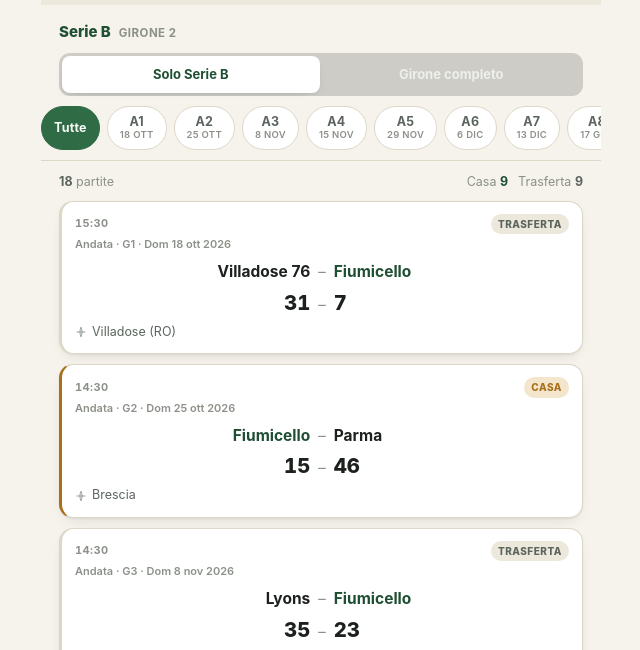
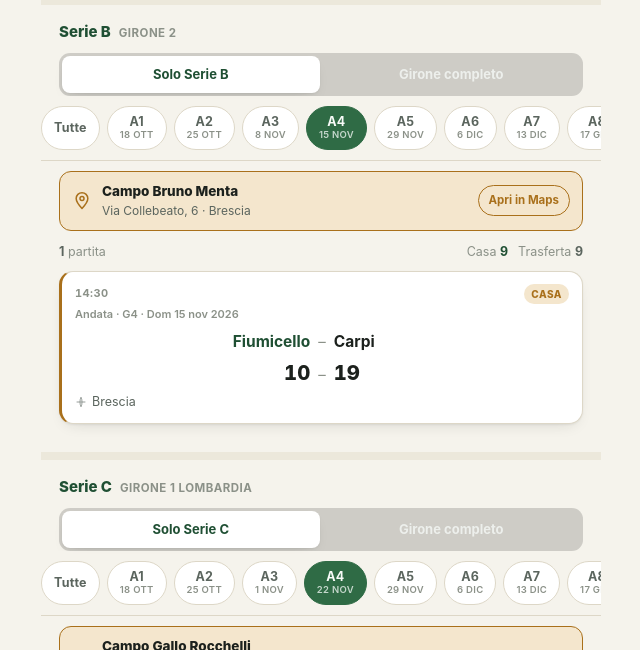
Before and after one commit to Max-Roversi/rugby-borgo-pubblico, a plain HTML site: page calendario-completo-2026-27.html in a window 1280 px wide. Shown: the part 147-797 px from the top of the page, without its empty margins (319-959 px from the left). Drawn offline with Linux system fonts and the light colour scheme.

Commit message:
Calendario combinato: all'apertura su ultima giornata giocata
Invece di "Tutte le giornate", Serie B e Serie C si aprono ciascuna
sull'ultima giornata con almeno un risultato inserito (si aggiorna da
sola a ogni nuovo risultato). "Solo Serie B/C" (non "Girone completo")
era già il default all'apertura.

Co-Authored-By: Claude Sonnet 5 <noreply@anthropic.com>

```diff
--- a/calendario-completo-2026-27.html
+++ b/calendario-completo-2026-27.html
@@ -747,7 +747,12 @@
       });
     });
 
-    var state = { tab: "fiu", giornata: null };
+    // all'apertura: ultima giornata con almeno un risultato inserito (non "Tutte")
+    var ultimaGiocata = null;
+    cfg.GIORNATE.forEach(function (g) {
+      if (g.m.some(function (m) { return m[4] != null; })) ultimaGiocata = gid(g);
+    });
+    var state = { tab: "fiu", giornata: ultimaGiocata };
 
     var chiprowEl = document.getElementById("chiprow-" + cfg.suffix);
     var listEl = document.getElementById("list-" + cfg.suffix);
```
